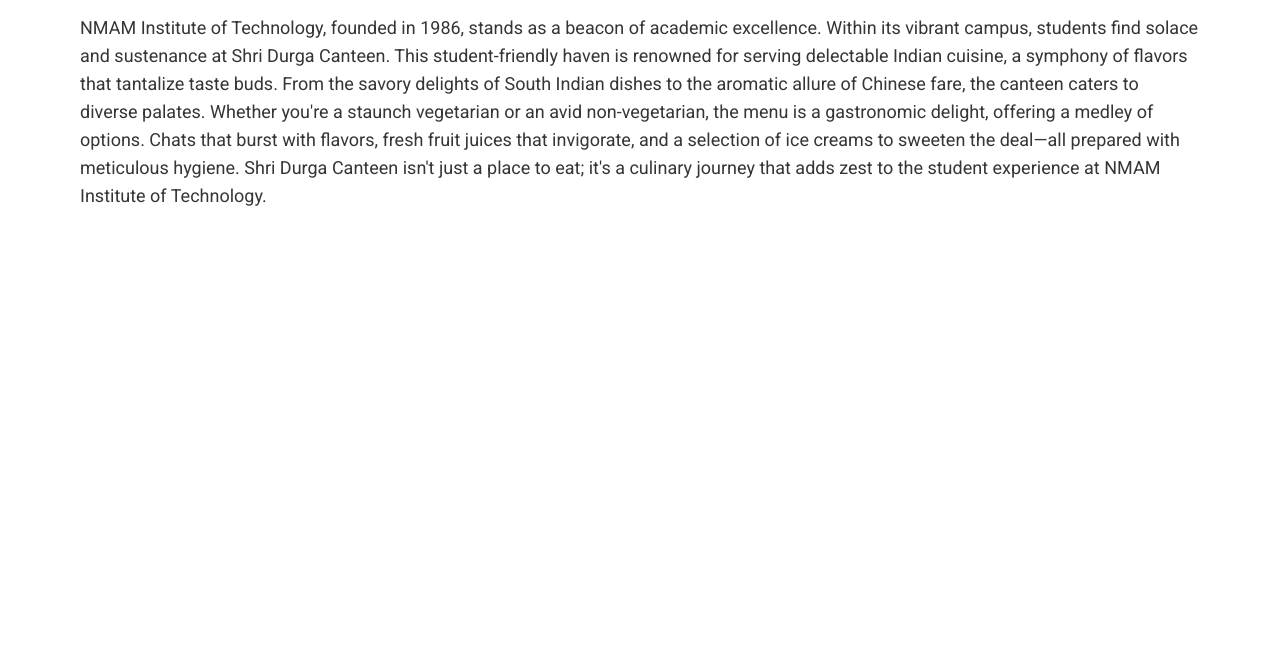
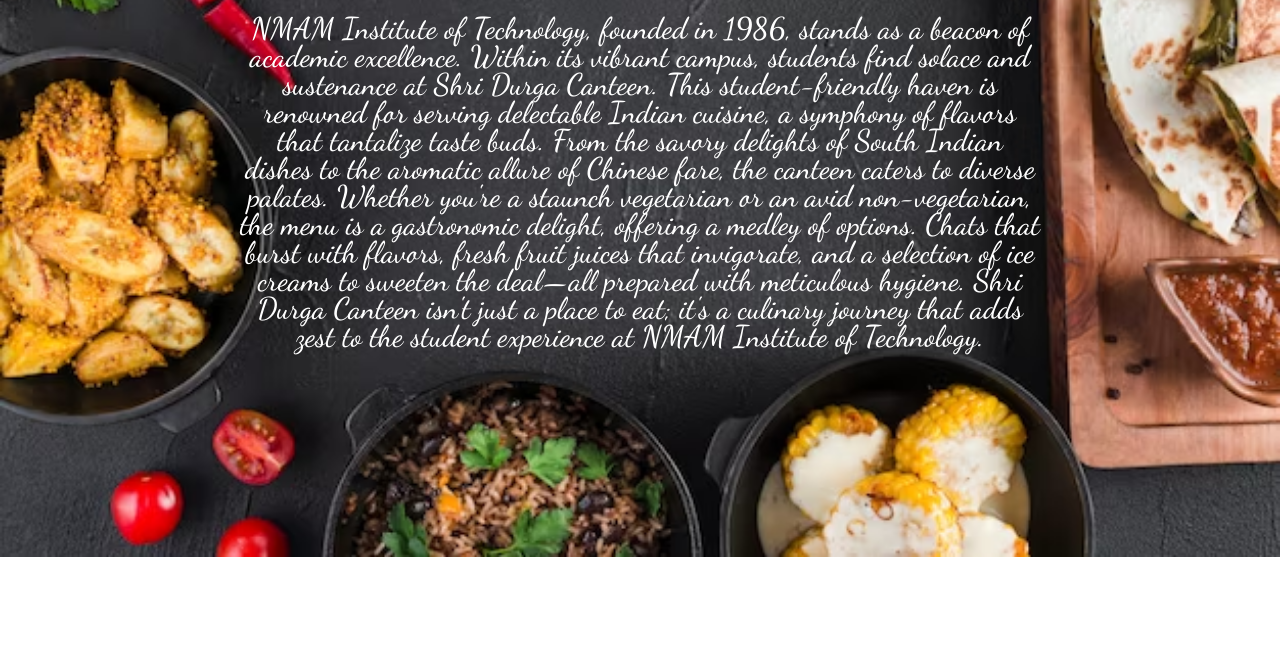
Before and after one commit to Kshithishetty21/CSI-Project, a plain HTML site: page about.html in a window 1280 px wide. Shown: the part 129-800 px from the top of the page. Drawn offline with nearby package versions, Linux system fonts and the light colour scheme; some packages are replaced by stand-ins of ours; a script that the page names is missing.

Commit message:
Added styles for About page

```diff
--- a/CSS/style.css
+++ b/CSS/style.css
@@ -350,3 +350,20 @@ ul {
     height: 2px;
     background-color: var(--primary-color);
 }
+
+/* About page styles added here */
+#about-section {
+    background-image: url('/Images/image5.avif');
+    background-size: cover;
+    background-position: center;
+    background-repeat: no-repeat;
+}
+
+.about-canteen p{
+    font-size: 30px;
+    color: white;
+    text-align: center;
+    margin: auto;
+    max-width: 800px;
+    font-family: 'Dancing Script', cursive;
+}
```
